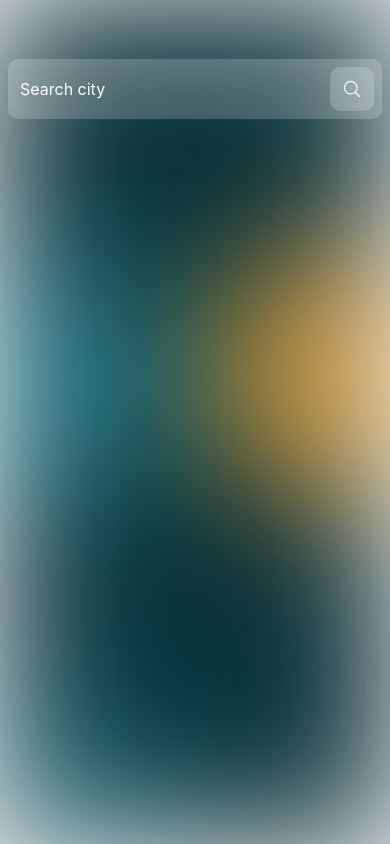
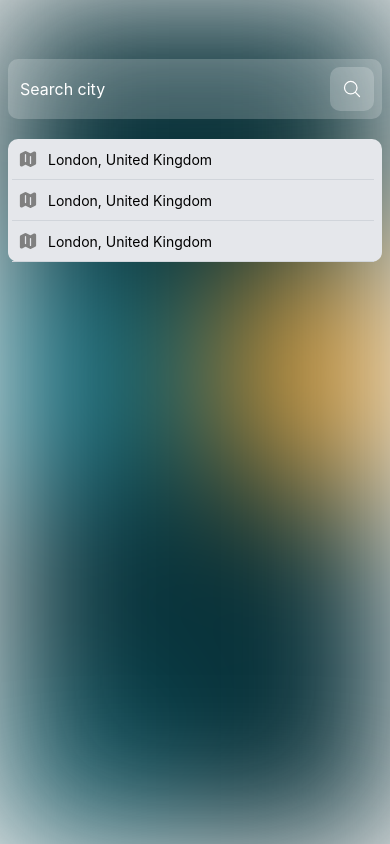
Before and after one commit to MrSirThe1st/SamsungWeatherClone, a React Native app in the folder SamsungWeather/: screen /Home in a window 390 px wide. Both pictures are taken after a click on the element 352 px from the left and 89 px from the top of the page. Built offline with nearby package versions, Linux system fonts and the light colour scheme.

Commit message:
search bar modifications

```diff
--- a/SamsungWeather/screens/HomeScreen.js
+++ b/SamsungWeather/screens/HomeScreen.js
@@ -10,9 +10,11 @@ import {
 } from "react-native";
 import { StatusBar } from "expo-status-bar";
 import {MagnifyingGlassIcon} from 'react-native-heroicons/outline'
+import {MapIcon} from 'react-native-heroicons/solid'
 
 export default function HomeScreen() {
   const [showSearch, toggleSearch] = useState(false);
+  const [locations, setLocations] = useState([1,2,3])
   return (
     <View style={styles.container}>
       <StatusBar style={styles.StatusBar} />
@@ -37,8 +39,26 @@ export default function HomeScreen() {
             <MagnifyingGlassIcon size={20} color={"white"}/>
           </TouchableOpacity>
         </View>
+        {
+          locations.length>0 && showSearch? (
+            <View style={styles.Location}>
+              {
+                locations.map((loc, index)=> {
+                  return(
+                    <TouchableOpacity
+                    key={index}
+                    style={styles.Location1}
+                    >
+                      <MapIcon size={20} color={'gray'} padding={3} style={{ marginRight: 10 }}/>
+                      <Text>London, United Kingdom</Text>
+                    </TouchableOpacity>
+                  )
+                })
+              }
+            </View>
+          ):null
+        }
       </SafeAreaView>
-      <Image />
     </View>
   );
 }
@@ -47,6 +67,7 @@ const styles = StyleSheet.create({
   container: {
     flex: 1,
     position: "relative",
+    width:'100%'
   },
   StatusBar: {
     backgroundColor: "ligth",
@@ -86,5 +107,24 @@ const styles = StyleSheet.create({
     borderRadius: 10,
     padding: 12,
     margin: 8,
+  },
+  Location:{
+    flexDirection:'column',
+    backgroundColor: '#E5E7EB',
+    borderRadius: 10,
+    marginLeft: 8,
+    marginRight: 8,
+    marginTop: 20,
+  },
+  Location1:{
+    flexDirection:'row',
+    alignItems:'center',
+    paddingHorizontal: 6,
+    paddingVertical: 10,
+    marginHorizontal: 4,
+    marginRight: 8,
+    borderBottomColor: '#D1D5DB',
+    borderBottomWidth: 1,
+    borderStyle: 'solid',
   }
 });
```
